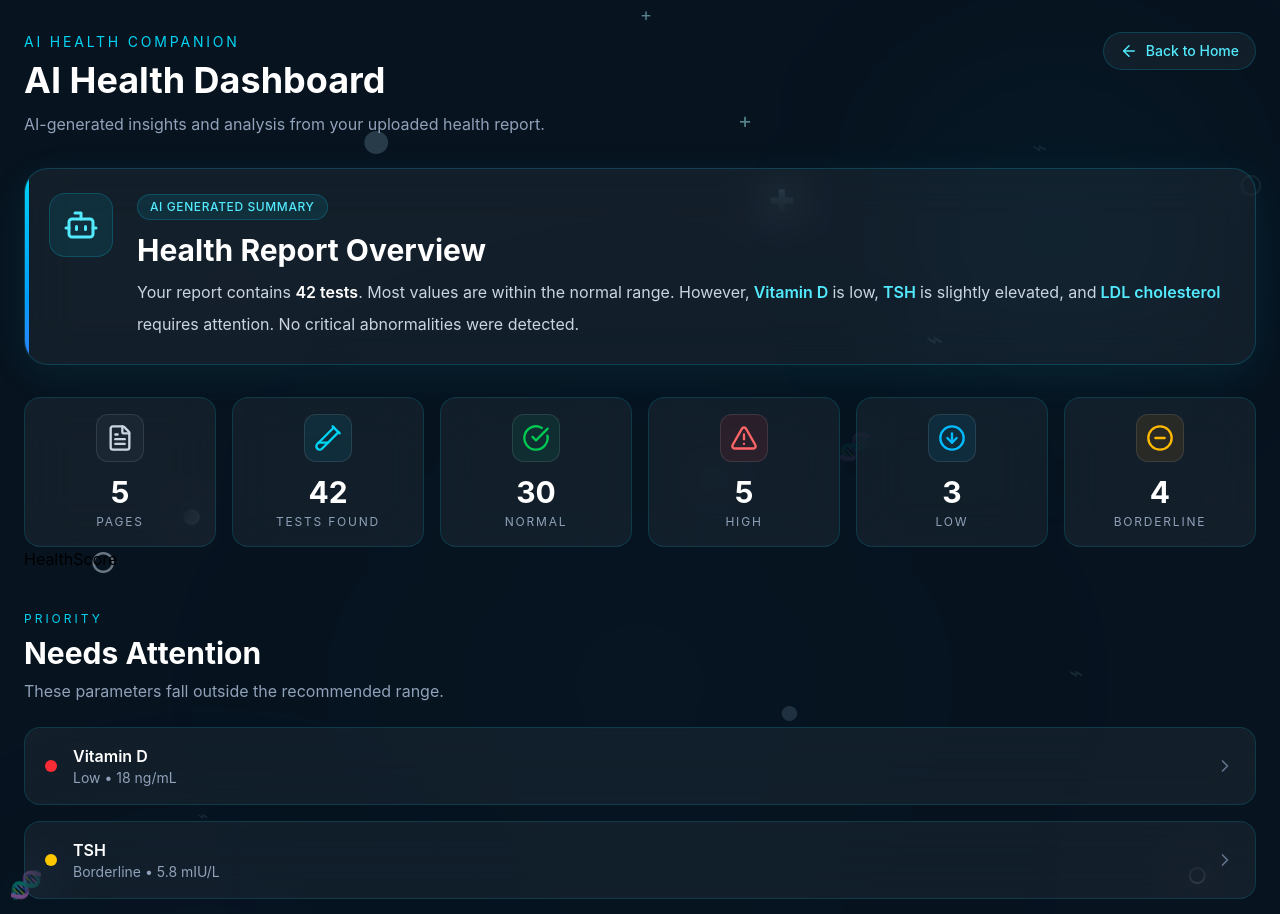
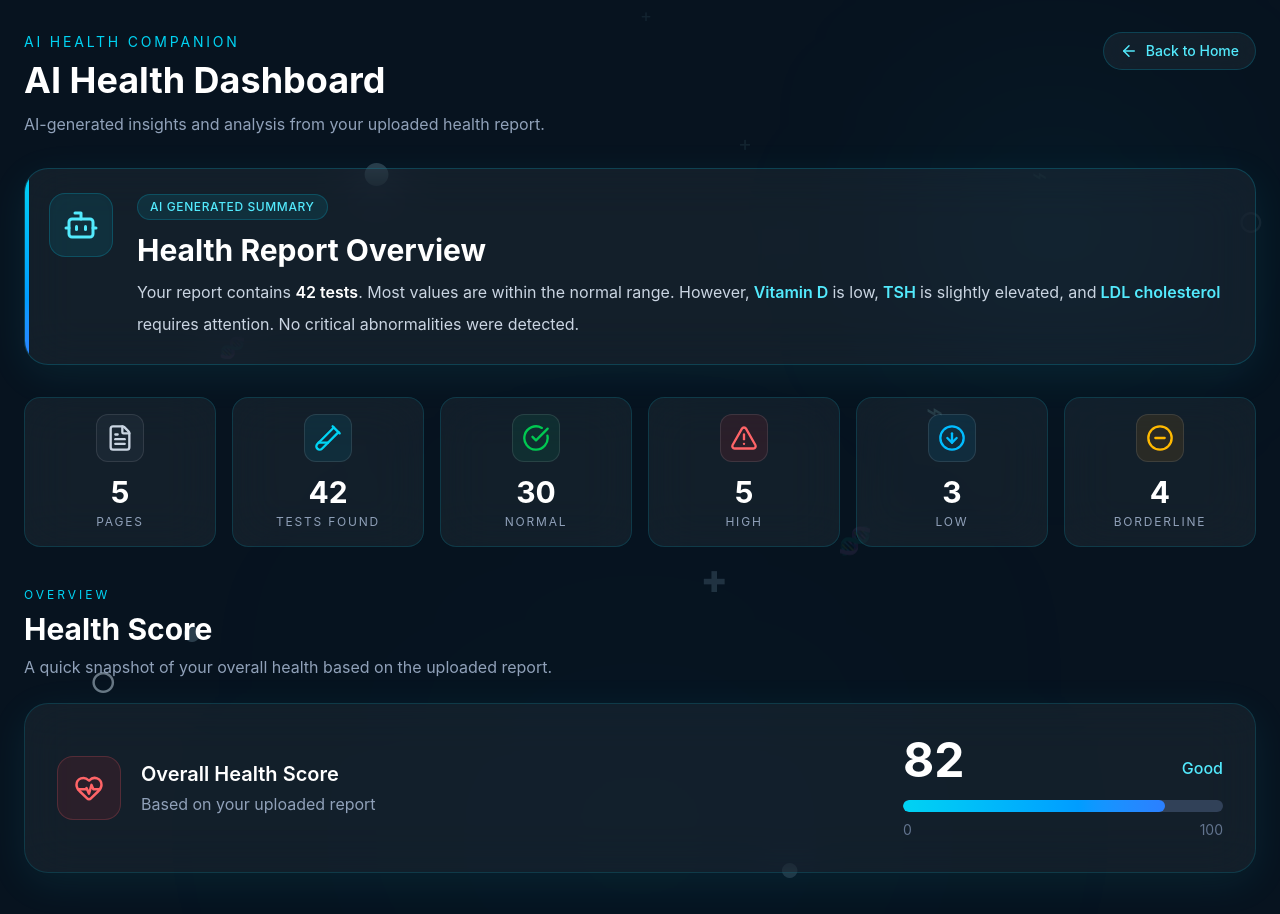
Before and after one commit to techieshruti/health-companion-ai, a React (Vite) app: page /dashboard in a window 1280 px wide. Shown: the top 914 px of the page. Built offline with nearby package versions, Linux system fonts and the light colour scheme.

Commit message:
Add HealthScore section to dashboard

```diff
--- a/src/components/dashboard/HealthScore.jsx
+++ b/src/components/dashboard/HealthScore.jsx
@@ -1,9 +1,100 @@
-import React from 'react'
+import { HeartPulse } from "lucide-react";
 
-const HealthScore = () => {
+function HealthScore() {
+  const score = 82;
+
   return (
-    <div>HealthScore</div>
-  )
+    <section className="mt-10">
+      <div className="mb-6">
+        <p className="text-xs uppercase tracking-[0.25em] text-cyan-400">
+          OVERVIEW
+        </p>
+
+        <h2 className="mt-2 text-3xl font-bold text-white">
+          Health Score
+        </h2>
+
+        <p className="mt-2 text-slate-400">
+          A quick snapshot of your overall health based on the uploaded report.
+        </p>
+      </div>
+
+      <div
+        className="
+          rounded-3xl
+          border
+          border-cyan-400/15
+          bg-white/5
+          backdrop-blur-xl
+          p-8
+          shadow-[0_10px_40px_rgba(34,211,238,0.08)]
+        "
+      >
+        <div className="flex flex-col gap-8 md:flex-row md:items-center md:justify-between">
+
+          {/* Left */}
+          <div className="flex items-center gap-5">
+
+            <div
+              className="
+                flex
+                h-16
+                w-16
+                items-center
+                justify-center
+                rounded-2xl
+                border
+                border-red-400/20
+                bg-red-500/10
+                text-red-400
+              "
+            >
+              <HeartPulse size={30} />
+            </div>
+
+            <div>
+              <h3 className="text-xl font-semibold text-white">
+                Overall Health Score
+              </h3>
+
+              <p className="mt-1 text-slate-400">
+                Based on your uploaded report
+              </p>
+            </div>
+
+          </div>
+
+          {/* Right */}
+          <div className="w-full md:w-80">
+
+            <div className="flex items-end justify-between">
+              <span className="text-5xl font-bold text-white">
+                {score}
+              </span>
+
+              <span className="mb-1 text-cyan-300 font-medium">
+                Good
+              </span>
+            </div>
+
+            <div className="mt-4 h-3 overflow-hidden rounded-full bg-slate-700">
+              <div
+                className="h-full rounded-full bg-gradient-to-r from-cyan-400 to-blue-500"
+                style={{ width: `${score}%` }}
+              />
+            </div>
+
+            <div className="mt-2 flex justify-between text-sm text-slate-500">
+              <span>0</span>
+              <span>100</span>
+            </div>
+
+          </div>
+
+        </div>
+      </div>
+    </section>
+  );
 }
 
-export default HealthScore
+export default HealthScore;
```
